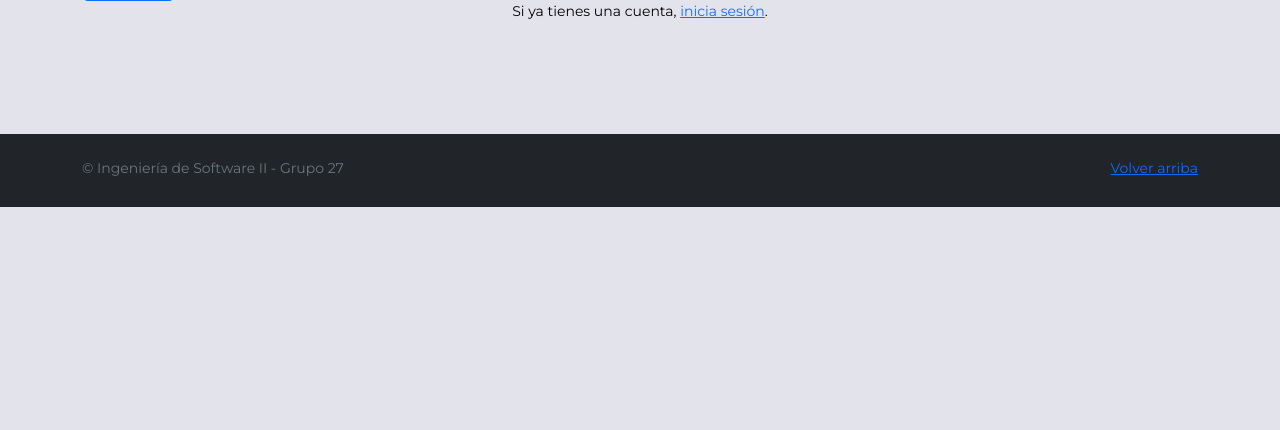
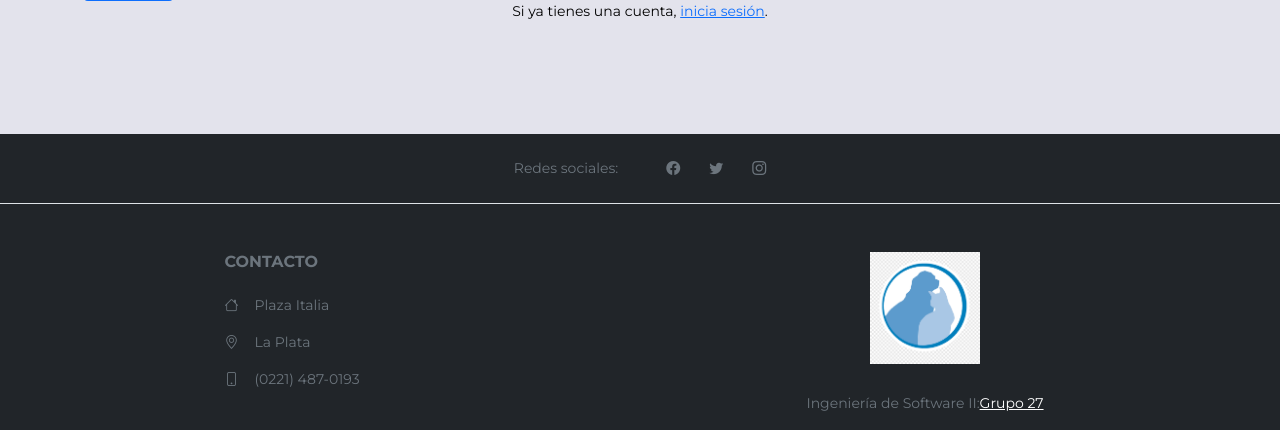
Before and after one commit to cd-paliv/is2, a Django app: page /register/ in a window 1280 px wide. Shown: the part 702-1132 px from the top of the page. Before the commit the page ends 909 px from the top, so only its background shows below. Run offline with Django 4.2, Linux system fonts and the light colour scheme; some libraries are stand-ins or nearby versions.

Commit message:
[FIX] footer e include footer en base.html

```diff
--- a/src/OMD/OMDApp/templates/base.html
+++ b/src/OMD/OMDApp/templates/base.html
@@ -36,18 +36,11 @@
             {% block buttons %}
             {% endblock %}
         </div>
-      <footer class="bg-dark text-center text-white">
         {% block footer %}
-            <footer class="text-muted py-4">
-                <div class="container">
-                    <p class="float-end mb-1">
-                        <a href="">Volver arriba</a>
-                    </p>
-                    <p align="left" class="mb-1">&copy; Ingeniería de Software II - Grupo 27</p>
-                </div>
+        <footer class="footer text-center text-lg-start bg-dark text-muted position-relative bottom-0 top-0 w-100">
+            {% include 'footer.html' %}
         </footer>
         {% endblock %}
-      </footer>
     </div>
 </body>
 {% endblock %}
--- /dev/null
+++ b/src/OMD/OMDApp/templates/footer.html
@@ -0,0 +1,41 @@
+{% load static %}
+
+<footer class="footer text-center text-lg-start bg-dark text-muted position-relative bottom-0 top-0 w-100">
+    <div class="d-flex justify-content-center p-4 border-bottom" style="border-bottom-color: #5A5A5A;">
+      <div class="me-5 d-none d-lg-block">
+        <span>Redes sociales:</span>
+      </div>
+      <div class="d-flex justify-content-between align-items-center" style="min-width:100px;">
+        <a target="_blank" href="" class="text-reset ">
+          <i class="bi bi-facebook"></i>
+        </a>
+        <a target="_blank" href="" class="text-reset">
+          <i class="bi bi-twitter"></i>
+        </a>
+        <a target="_blank" href="" class="text-reset">
+          <i class="bi bi-instagram"></i>
+        </a>
+      </div>
+    </div>
+    <section class="">
+      <div class="container text-center text-md-start mt-5 ">
+        <div class="row mt-3">
+          <div class="col-md-3 col-lg-4 col-xl-3 mx-auto mb-4">
+            <h6 class="text-uppercase fw-bold mb-4">Contacto</h6>
+            <p><i class="bi bi-house me-3"></i>Plaza Italia</p>
+            <i class="bi bi-geo-alt me-3"></i>La Plata</p>
+            <p><i class="bi bi-phone me-3"></i>(0221) 487-0193</p>
+          </div>
+          <div class="col-md-3 col-lg-4 col-xl-3 mx-auto mb-4 d-flex justify-content-center">
+            <img alt="Logo del Club" src="{% static 'img/logo.png' %}" style="height:7rem;" />
+            <!-- Copyright -->
+            <p class="mx-auto d-flex justify-content-center" style="position:absolute; bottom:0px;">
+                Ingeniería de Software II:
+                <a class="text-white" href="" target="_blank">Grupo 27</a>
+            </p>
+            <!-- Copyright -->
+          </div>
+        </div>
+      </div>
+    </section>
+  </footer>
```
Lines whose indentation alone changed are shown as unchanged.
